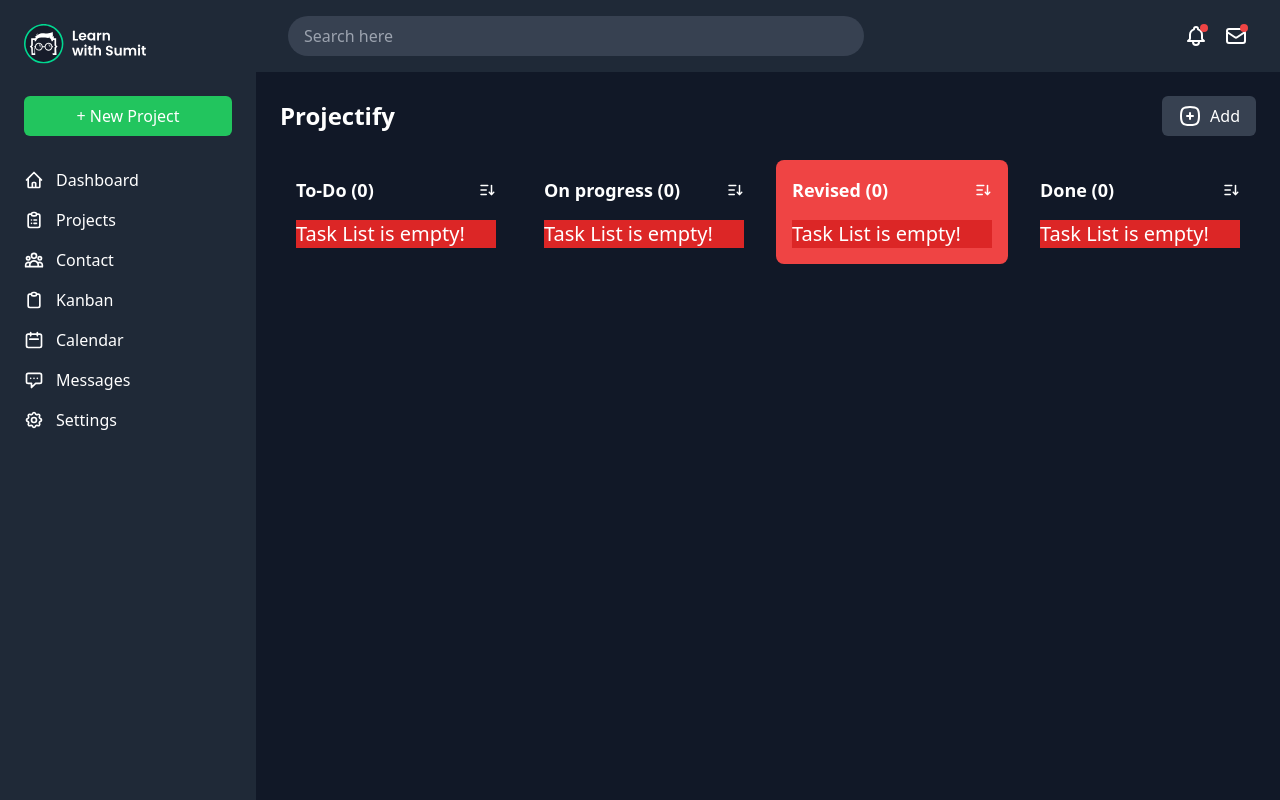
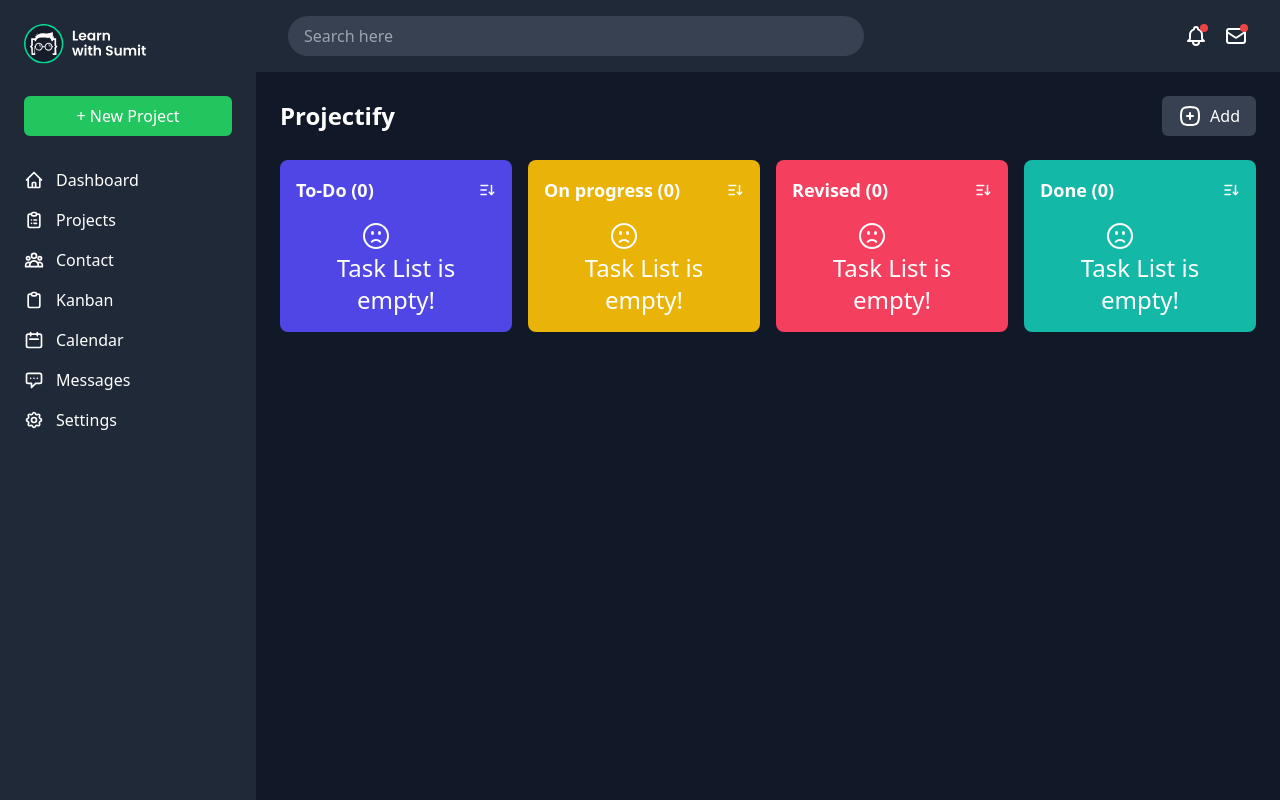
Before and after one commit to Rafsan12/Tasks, a React (Vite) app: page / in a window 1280 px wide. Built offline with nearby package versions, Linux system fonts and the light colour scheme.

Commit message:
:white_check_mark: add search function

```diff
--- a/src/App.jsx
+++ b/src/App.jsx
@@ -8,33 +8,37 @@ function App() {
   const defaultTask = {
     id: crypto.randomUUID(),
     taskName: "Task1",
-    description: "I will create more task",
+    description: "I will create more tasks",
     dueDate: "February 25, 2024",
   };
 
   const [tasks, setTasks] = useState([defaultTask]);
   const [showModal, setShowModal] = useState(false);
   const [taskEdit, setTaskEdit] = useState(null);
+  const [findTask, setFindTask] = useState(tasks);
+
+  const updateFindTask = (updatedTasks) => {
+    setFindTask(updatedTasks);
+  };
 
   const handleAddTask = (newTask, isAdd) => {
-    // console.log("adding", newTask);
+    let updatedTasks;
     if (isAdd) {
-      setTasks([...tasks, newTask]);
+      updatedTasks = [...tasks, newTask];
     } else {
-      setTasks(
-        tasks.map((task) => {
-          if (task.id === newTask.id) {
-            return newTask;
-          }
-          return task;
-        })
-      );
+      updatedTasks = tasks.map((task) => {
+        if (task.id === newTask.id) {
+          return newTask;
+        }
+        return task;
+      });
     }
+    setTasks(updatedTasks);
+    updateFindTask(updatedTasks);
     setShowModal(false);
   };
 
   const handleEditTask = (task) => {
-    console.log(task);
     setTaskEdit(task);
     setShowModal(true);
   };
@@ -45,17 +49,29 @@ function App() {
   };
 
   const handleDeleteTask = (taskID) => {
-    const taskDelete = tasks.filter((task) => task.id !== taskID);
-    setTasks(taskDelete);
+    const updatedTasks = tasks.filter((task) => task.id !== taskID);
+    setTasks(updatedTasks);
+    updateFindTask(updatedTasks);
   };
+
+  const handleSearchTask = (searchTask) => {
+    if (searchTask.trim() === "") {
+      setFindTask(tasks);
+    } else {
+      const filteredTasks = tasks.filter((task) =>
+        task.taskName.toLowerCase().includes(searchTask.toLowerCase())
+      );
+      setFindTask(filteredTasks);
+    }
+  };
+
   return (
     <div className="flex h-screen">
       <Sidebar />
-
       <div className="flex-1 overflow-y-auto overflow-x-hidden">
-        <Header />
+        <Header onSearch={handleSearchTask} />
         <Task
-          tasks={tasks}
+          tasks={findTask}
           showModal={showModal}
           setShowModal={setShowModal}
           handleAddTask={handleAddTask}
--- a/src/components/Header/Header.jsx
+++ b/src/components/Header/Header.jsx
@@ -1,6 +1,8 @@
+/* eslint-disable react/prop-types */
 import { BellSvg, MessagesSvg2 } from "../../utlity/Svg";
+import Search_Task from "./Search_Task";
 
-export default function Header() {
+export default function Header({ onSearch }) {
   return (
     <>
       <header className="flex items-center justify-between bg-gray-800 p-4">
@@ -20,13 +22,7 @@ export default function Header() {
             ></path>
           </svg>
         </button>
-        <div className="mx-4 flex-1">
-          <input
-            type="text"
-            placeholder="Search here"
-            className="w-full max-w-xl rounded-full bg-gray-700 px-4 py-2 text-white focus:outline-none"
-          />
-        </div>
+        <Search_Task onSearch={onSearch} />
         <div className="flex items-center">
           <button className="relative mr-4">
             <BellSvg />
--- /dev/null
+++ b/src/components/Header/Search_Task.jsx
@@ -0,0 +1,26 @@
+/* eslint-disable react/prop-types */
+import { useState } from "react";
+
+export default function Search_Task({ onSearch }) {
+  const [searchTask, setSearchTask] = useState("");
+
+  const handleSearch = (e) => {
+    setSearchTask(e.target.value);
+    if (onSearch) {
+      onSearch(e.target.value);
+    }
+  };
+  return (
+    <>
+      <div className="mx-4 flex-1">
+        <input
+          type="text"
+          placeholder="Search here"
+          value={searchTask}
+          onChange={handleSearch}
+          className="w-full max-w-xl rounded-full bg-gray-700 px-4 py-2 text-white focus:outline-none"
+        />
+      </div>
+    </>
+  );
+}
--- a/src/components/Task_Board/TaskList.jsx
+++ b/src/components/Task_Board/TaskList.jsx
@@ -1,10 +1,12 @@
 /* eslint-disable react/prop-types */
-import { DeleteSvg, EditSvg, SortSvg } from "../../utlity/Svg";
+import { DeleteSvg, EditSvg, SadSvg, SortSvg } from "../../utlity/Svg";
 
 export default function TaskList({ tasks, category, onEdit, onDelete }) {
+  const categoryColor = getCategoryColor(category);
+
   return (
     <div className="mb-4 w-full px-2 sm:w-1/2 md:w-1/4">
-      <div className={`rounded-lg p-4 bg-${getCategoryColor(category)}`}>
+      <div className={`rounded-lg p-4 ${categoryColor}`}>
         <div className="mb-2 flex items-center justify-between">
           <h3 className="text-lg font-semibold">
             {category} ({tasks.length})
@@ -13,7 +15,9 @@ export default function TaskList({ tasks, category, onEdit, onDelete }) {
         </div>
 
         {tasks.length === 0 ? (
-          <p className="text-xl mt-4 bg-red-600">Task List is empty!</p>
+          <p className="text-2xl mt-4 text-center ">
+            <SadSvg /> Task List is empty!
+          </p>
         ) : (
           tasks.map((task) => (
             <div key={task.id}>
@@ -24,7 +28,6 @@ export default function TaskList({ tasks, category, onEdit, onDelete }) {
                   </h4>
                   <div className="flex gap-2">
                     <button onClick={() => onDelete(task.id)}>
-                      {" "}
                       <DeleteSvg />
                     </button>
                     <button onClick={() => onEdit(task)}>
@@ -46,14 +49,14 @@ export default function TaskList({ tasks, category, onEdit, onDelete }) {
 const getCategoryColor = (category) => {
   switch (category) {
     case "To-Do":
-      return "indigo-600";
+      return "bg-indigo-600";
     case "On progress":
-      return "yellow-500";
+      return "bg-yellow-500";
     case "Revised":
-      return "red-500";
+      return "bg-rose-500";
     case "Done":
-      return "teal-500";
+      return "bg-teal-500";
     default:
-      return "gray-600";
+      return "bg-gray-500";
   }
 };
--- a/src/utlity/Svg.jsx
+++ b/src/utlity/Svg.jsx
@@ -289,3 +289,24 @@ export function SortSvg() {
     </>
   );
 }
+
+export function SadSvg() {
+  return (
+    <>
+      <svg
+        xmlns="http://www.w3.org/2000/svg"
+        fill="none"
+        viewBox="0 0 24 24"
+        strokeWidth={1.5}
+        stroke="currentColor"
+        className="size-8 ml-16"
+      >
+        <path
+          strokeLinecap="round"
+          strokeLinejoin="round"
+          d="M15.182 16.318A4.486 4.486 0 0 0 12.016 15a4.486 4.486 0 0 0-3.198 1.318M21 12a9 9 0 1 1-18 0 9 9 0 0 1 18 0ZM9.75 9.75c0 .414-.168.75-.375.75S9 10.164 9 9.75 9.168 9 9.375 9s.375.336.375.75Zm-.375 0h.008v.015h-.008V9.75Zm5.625 0c0 .414-.168.75-.375.75s-.375-.336-.375-.75.168-.75.375-.75.375.336.375.75Zm-.375 0h.008v.015h-.008V9.75Z"
+        />
+      </svg>
+    </>
+  );
+}
```
